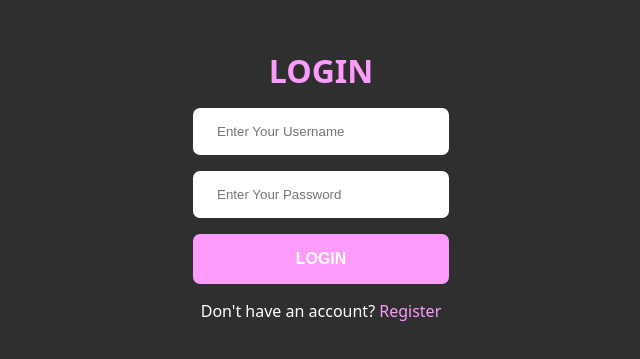
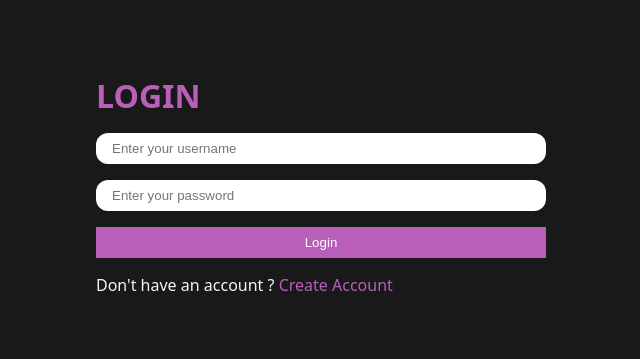
Before and after one commit to adityadev0987/Practice_Projects, a React app in the folder Instagram_Clone/Frontend/: page /login in a window 1280 px wide. Shown: the part 215-574 px from the top of the page, without its empty margins (319-959 px from the left). Built offline with nearby package versions, Linux system fonts and the light colour scheme; the HTML template or start-up script is replaced by a standard one.

Commit message:
feat: Refactor authentication flow and update routing structure

```diff
--- a/Instagram_Clone/Frontend/src/App.jsx
+++ b/Instagram_Clone/Frontend/src/App.jsx
@@ -1,13 +1,14 @@
-import { RouterProvider } from "react-router"
-import AppRoutes from "./AppRoutes"
-import './style.scss'
+import { RouterProvider } from "react-router";
+import { router } from "./AppRoutes";
+import "./features/shared/global.scss";
+import { AuthProvider } from "./features/auth/auth.context";
 
 function App() {
-
-
   return (
-    <AppRoutes/>
-  )
+    <AuthProvider>
+      <RouterProvider router={router} />
+    </AuthProvider>
+  );
 }
 
-export default App
+export default App;
--- a/Instagram_Clone/Frontend/src/AppRoutes.jsx
+++ b/Instagram_Clone/Frontend/src/AppRoutes.jsx
@@ -1,17 +1,18 @@
-import {BrowserRouter,Routes,Route} from 'react-router'
-import Login from './features/auth/pages/Login'
-import Register from './features/auth/pages/Register'
+import { createBrowserRouter } from "react-router";
+import Login from "./features/auth/pages/Login";
+import Register from "./features/auth/pages/Register";
 
-function AppRoutes(){
-    return (
-    <BrowserRouter>
-        <Routes>
-            <Route path='/' element={<></>}/>
-            <Route path='/login' element={<Login/>}/>
-            <Route path='/register' element={<Register/>}/>
-        </Routes>
-    </BrowserRouter>
-    )
-}
-
-export default AppRoutes
+export const router = createBrowserRouter([
+    {
+        path:'/login',
+        element:<Login/>
+    },
+    {
+        path:'/register',
+        element:<Register/>
+    },
+    {
+        path:'/',
+        element:<h1>Welcome to the App</h1>
+    }
+])
--- a/Instagram_Clone/Frontend/src/features/auth/auth.context.jsx
+++ b/Instagram_Clone/Frontend/src/features/auth/auth.context.jsx
@@ -1,14 +1,15 @@
-import { createContext, useState } from "react";
+import { createContext } from "react";
+import { useState } from "react";
 
-export const AuthContext = createContext();
+export const Authcontext = createContext();
 
-export function AuthProvider({ children }) {
-  const [user, setUser] = useState(null);
-  const [loading, setLoading] = useState(false);
+export const AuthProvider = ({children})=>{
+    const[user,setUser]=useState(null);
+    const[loading,setLoading] = useState(false);
 
-  return (
-    <AuthContext.Provider value={{ user, setUser, loading, setLoading }}>
-      {children}
-    </AuthContext.Provider>
-  );
+    return(
+        <Authcontext.Provider value={{user,loading,setUser,setLoading}}>
+            {children}
+        </Authcontext.Provider>
+    )
 }
--- a/Instagram_Clone/Frontend/src/features/auth/pages/Login.jsx
+++ b/Instagram_Clone/Frontend/src/features/auth/pages/Login.jsx
@@ -1,66 +1,36 @@
-import React ,{useState} from 'react'
-import { Link, useNavigate } from 'react-router'
-import '../style/form.scss'
-import { useAuth } from '../hooks/useAuth'
+import React,{useState} from 'react'
+import { Link, useNavigate } from 'react-router';
+import { useAuth } from '../hooks/useAuth';
+import './style/form.scss'
 
 const Login = () => {
-  const{user , loading , handleLogin} = useAuth()
-  const [username, setUsername] = useState('')
-  const [password, setPassword] = useState('')
-  const [logined, setLogined] = useState(false);
 
-  // const navigate = useNavigate()
+  const{user,loading,handleLogin} = useAuth();
 
-  const handleSubmit = async(e)=>{
-    e.preventDefault();
+  const[username,setUsername] = useState('');
+  const[password,setPassword] = useState('');
+  const navigate = useNavigate()
 
+  async function handleSubmit(e){
+    e.preventDefault()
     await handleLogin(username,password)
-    setLogined(true);
-
-    // navigate('/')
+    navigate('/')
   }
 
-  if(loading){
-    return(
+  return (
+    <div>
       <main>
-        <h1>Loading...</h1>
+        <div className="form-container">
+          <h1>LOGIN</h1>
+          <form onSubmit={handleSubmit}>
+            <input onInput={(e)=>{setUsername(e.target.value)}} type='text' name='username' id='username' placeholder='Enter your username'/>
+            <input onInput={(e)=>{setPassword(e.target.value)}} type='password' name='password' id='password' placeholder='Enter your password'/>
+            <button className='button primary-button'>Login</button>
+            <p>Don't have an account ? <Link className='authToggle'to='/Register'>Create Account</Link></p>
+          </form>
+        </div>
       </main>
-    )
-  }
-
-  if(logined) {
-      return (
-        <main>
-          <div className="form-container">
-            <h1>Welcome to Instagram</h1>
-            <p>Login Successfully</p>
-          </div>
-        </main>
-      )
-    }
-
-
-  return (
-    <main>
-      <div className='form-container'>
-      <h1>LOGIN</h1>
-      <form onSubmit={handleSubmit}>
-        <input
-        onInput={(e)=>{setUsername(e.target.value)}}
-        type='text'
-        name='username'
-        placeholder='Enter Your Username'/>
-        <input
-        onInput={(e)=>{setPassword(e.target.value)}}
-        type='password' name='password'
-        placeholder='Enter Your Password'
-        />
-        <button>LOGIN</button>
-      </form>
-      <p>Don't have an account? <Link className='authToggle' to='/Register'>Register</Link> </p>
     </div>
-    </main>
-
   )
 }
 
--- a/Instagram_Clone/Frontend/src/features/auth/pages/Register.jsx
+++ b/Instagram_Clone/Frontend/src/features/auth/pages/Register.jsx
@@ -1,71 +1,67 @@
-import React,{useState} from "react";
-import "../style/form.scss";
-import { Link } from "react-router";
+import React, { useState } from "react";
+import { Link, useNavigate } from "react-router";
 import { useAuth } from "../hooks/useAuth";
 
 const Register = () => {
-  const{loading,handleRegister} = useAuth()
-  const [username, setUsername] = useState('');
-  const [email, setEmail] = useState('');
-  const [password, setPassword] = useState('');
-  const [registered, setRegistered] = useState(false);
+  const { user, loading, handleRegister } = useAuth();
 
-  const handleSubmit = async(e)=>{
+  const [username, setUsername] = useState("");
+  const [email, setEmail] = useState("");
 
-    e.preventDefault()
-    await handleRegister(username,email,password)
-    setRegistered(true)
+  const [password, setPassword] = useState("");
+  const navigate = useNavigate();
 
+  async function handleSubmit(e) {
+    e.preventDefault();
+
+    await handleRegister(username, email, password);
+    navigate("/");
   }
-
-  if(loading)
-  {
-    return(
-      <main>
-        <h1>Loading...</h1>
-      </main>
-    )
-  }
-
-  if(registered) {
   return (
-      <main>
-        <div className="form-container">
-          <h1>Welcome to Instagram</h1>
-          <p>Your account has been created successfully.</p>
-          <p>Please login to continue.</p>
-          <Link className="authToggle" to="/login">
-            Go to Login
-          </Link>
-        </div>
-      </main>
-    )
-  }
-
-  return (
+    <div>
       <main>
         <div className="form-container">
           <h1>REGISTER</h1>
           <form onSubmit={handleSubmit}>
             <input
-          onChange={(e) => { setUsername(e.target.value) }}
-          type="text" placeholder="Enter your username" />
+              onInput={(e) => {
+                setUsername(e.target.value);
+              }}
+              type="text"
+              name="username"
+              id="username"
+              placeholder="Enter your username"
+            />
             <input
-          onChange={(e) => { setEmail(e.target.value) }}
-          type="email" placeholder="Enter your email" />
+              onInput={(e) => {
+                setEmail(e.target.value);
+              }}
+              type="email"
+              name="email"
+              id="email"
+              placeholder="Enter your email"
+            />
+
             <input
-          onChange={(e) => { setPassword(e.target.value) }}
-          type="password" placeholder="Enter your password" />
-          <button>REGISTER</button>
-        </form>
+              onInput={(e) => {
+                setPassword(e.target.value);
+              }}
+              type="password"
+              name="password"
+              id="password"
+              placeholder="Enter your password"
+            />
+            <button className="button primary-button">Register</button>
             <p>
-          Already have an account?{" "}
+              Already have an account ?{" "}
               <Link className="authToggle" to="/Login">
                 Login
               </Link>
             </p>
+          </form>
         </div>
       </main>
+    </div>
   );
 };
 
--- /dev/null
+++ b/Instagram_Clone/Frontend/src/features/auth/pages/style/form.scss
@@ -0,0 +1,32 @@
+@mixin flex-column($gap: 0) {
+  display: flex;
+  flex-direction: column;
+  gap: $gap;
+}
+main {
+  min-height: 100vh;
+  width: 100%;
+  display: flex;
+  align-items: center;
+  justify-content: center;
+
+  h1 {
+    color: rgb(185, 95, 185);
+  }
+  .form-container {
+    @include flex-column(1rem);
+
+    min-width: 450px;
+
+    form {
+      @include flex-column(1rem);
+
+      input {
+        padding: 0.5rem 1rem;
+
+        border-radius: 0.75rem;
+        border: none;
+      }
+    }
+  }
+}
--- a/Instagram_Clone/Frontend/src/features/auth/style/form.scss
+++ /dev/null
@@ -1,57 +0,0 @@
-main{
-    min-height: 100vh;
-    width:100%;
-    display:flex;
-    justify-content: center;
-    align-items: center;
-
-}
-
-.form-container{
-    height: fit-content;
-    width:100%;
-    display:flex;
-    align-items: center;
-    justify-content: center;
-    flex-direction: column;
-    gap:1rem;
-    // font-size:2rem;
-
-    h1{
-        color:rgb(252, 155, 252);
-    }
-
-    form{
-        display:flex;
-        flex-direction: column;
-        gap:1rem;
-        width:20%;
-
-
-        input,button{
-            padding:1rem 1.5rem;
-            border:none;
-            border-radius:7px;
-        }
-        button{
-            background-color:rgb(252, 155, 252);
-            color:white;
-            font-weight:600;
-            cursor:pointer;
-            font-size:1rem;
-        }
-        button:active{
-            scale:0.9;
-        }
-    }
-
-
-
-}
-
-p{
-    .authToggle{
-        text-decoration: none;
-        color:rgb(252, 155, 252);
-    }
-}
--- /dev/null
+++ b/Instagram_Clone/Frontend/src/features/shared/button.scss
@@ -0,0 +1,13 @@
+button{
+    background-color:rgb(185, 95, 185);
+    color:white;
+    border:none;
+    padding: 0.5rem 1rem;
+    transition: all 0.3s ease-in-out;
+
+
+    &:active{
+        scale:0.9
+    }
+
+}
--- a/Instagram_Clone/Frontend/src/style.scss
+++ b/Instagram_Clone/Frontend/src/features/shared/global.scss
@@ -1,3 +1,4 @@
+@use './button.scss';
 *{
     margin:0;
     padding:0;
@@ -5,7 +6,11 @@
 }
 html,body,#root{
     width:100%;
-    background-color: rgb(47, 47, 47);
-    color:white;
+    background-color:rgb(25, 25, 25);
+    color:whitesmoke;
     font-family:system-ui, -apple-system, BlinkMacSystemFont, 'Segoe UI', Roboto, Oxygen, Ubuntu, Cantarell, 'Open Sans', 'Helvetica Neue', sans-serif
 }
+a{
+    color:rgb(185, 95, 185);
+    text-decoration: none;
+}
--- a/Instagram_Clone/Frontend/src/main.jsx
+++ b/Instagram_Clone/Frontend/src/main.jsx
@@ -1,12 +1,10 @@
 import { StrictMode } from 'react'
 import { createRoot } from 'react-dom/client'
 import App from './App.jsx'
-import { AuthProvider } from './features/auth/auth.context.jsx'
+// import { AuthProvider } from './features/auth/auth.context.jsx'
 
 createRoot(document.getElementById('root')).render(
   <StrictMode>
-    <AuthProvider>
       <App/>
-    </AuthProvider>
   </StrictMode>,
 )
```
Also changed, not shown: Instagram_Clone/Frontend/src/features/auth/hooks/useAuth.js (+13 -16 lines), Instagram_Clone/Frontend/src/features/auth/services/auth.api.js (+4 -4 lines). Lines whose indentation alone changed are shown as unchanged.
